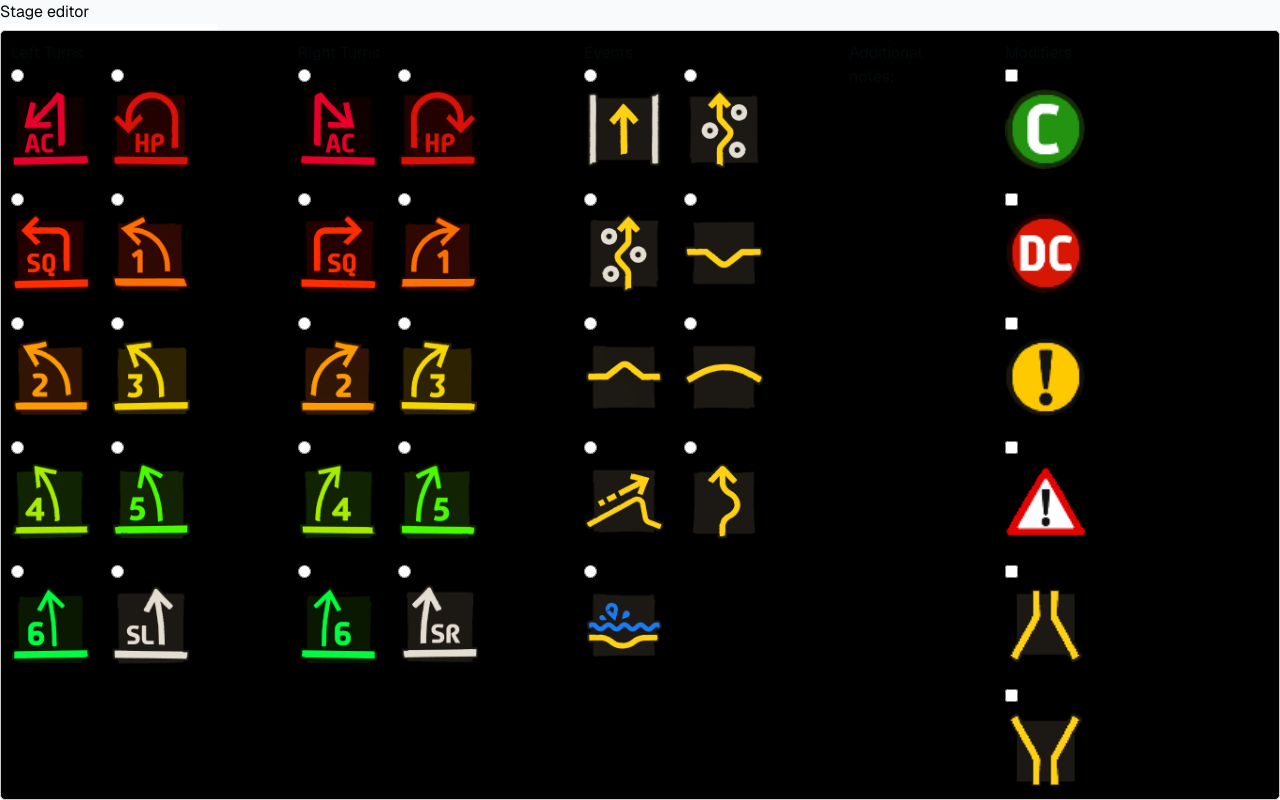
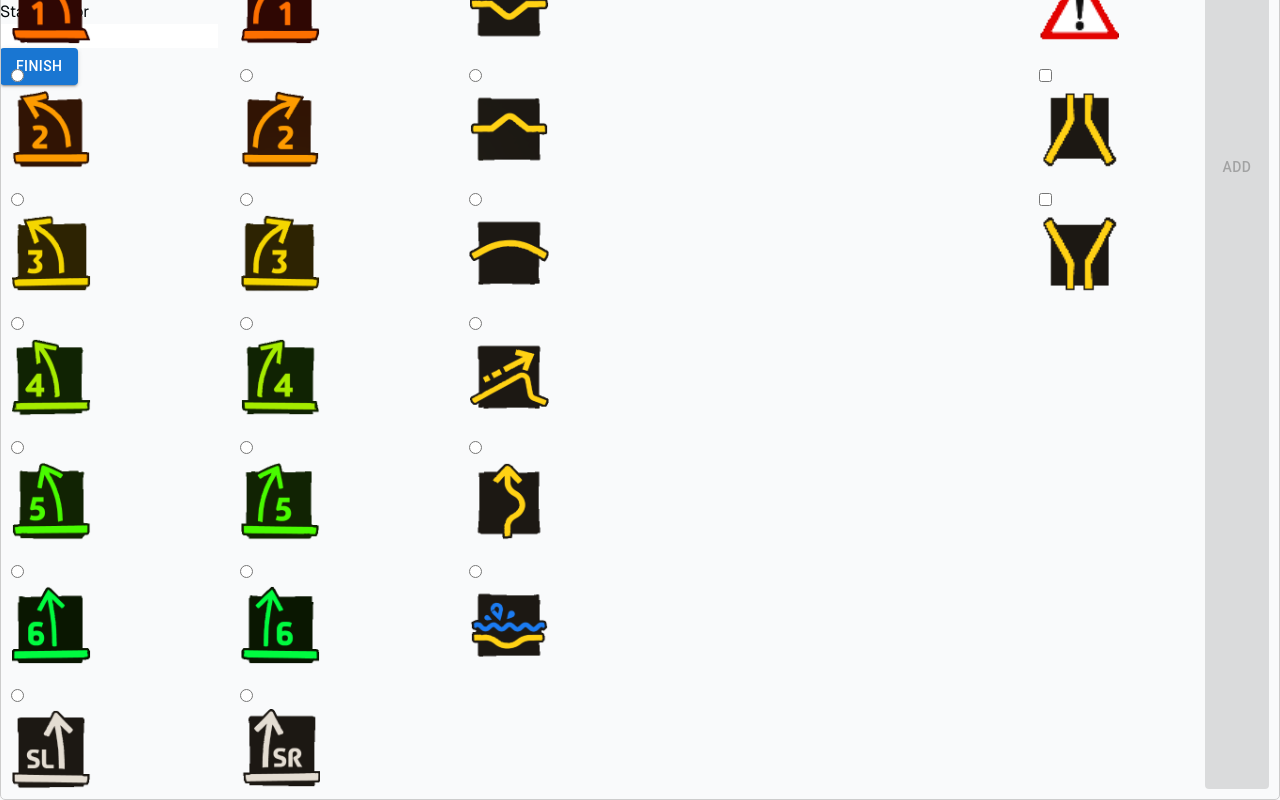
Before and after one commit to rakenduste-programmeerimine-2023/pacenote-master, a Next.js app: page /stage-editor in a window 1280 px wide. Built offline with nearby package versions, Linux system fonts and the light colour scheme.

Commit message:
feat: text field in pacenoteForm working

```diff
--- a/components/StageEditor/NewPacenoteForm.tsx
+++ b/components/StageEditor/NewPacenoteForm.tsx
@@ -94,7 +94,9 @@
               </div>
             </div>
             {/* notes */}
-            <label>Additional notes: <TextField id="outlined-basic" label="Additional notes" variant='outlined' type="text" name="notes"  value={formData.notes} onChange={(e) => setFormData({ ...formData, notes: e.target.value })} /></label>
+            <label><TextField id="outlined-basic" label="Additional notes" color='primary' variant='outlined' type="text" name="notes"  value={formData.notes} onChange={(e) => setFormData({ ...formData, notes: e.target.value })}
+            sx={{ m: 1, width: '25ch' ,'& input': { background: '#696969', border: '7px solid'},}}
+            /></label>
 
             {/* Modifiers */}
             <div className="icon-section">
--- a/styles/NewPacenoteForm.css
+++ b/styles/NewPacenoteForm.css
@@ -27,5 +27,4 @@
     padding: 10px; /* Optional: Add padding for better visibility */
     border: 1px solid #ccc; /* Optional: Add a border at the top of the footer */
     border-radius: 5px;
-    background-color: black;
   }
```
